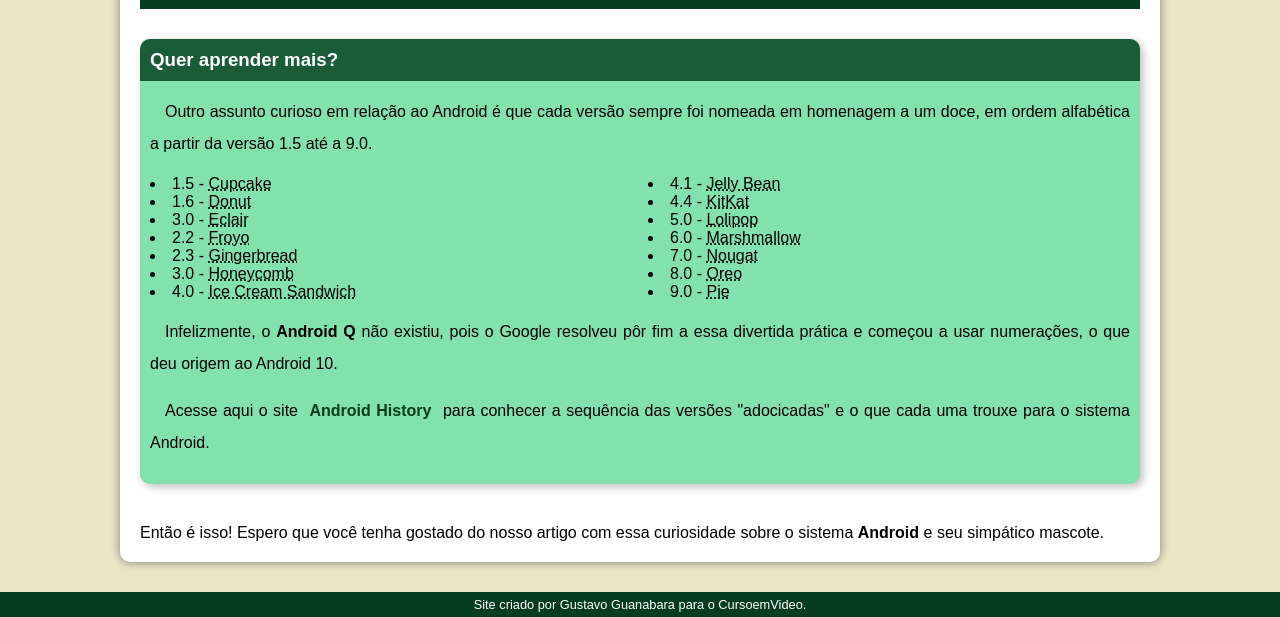
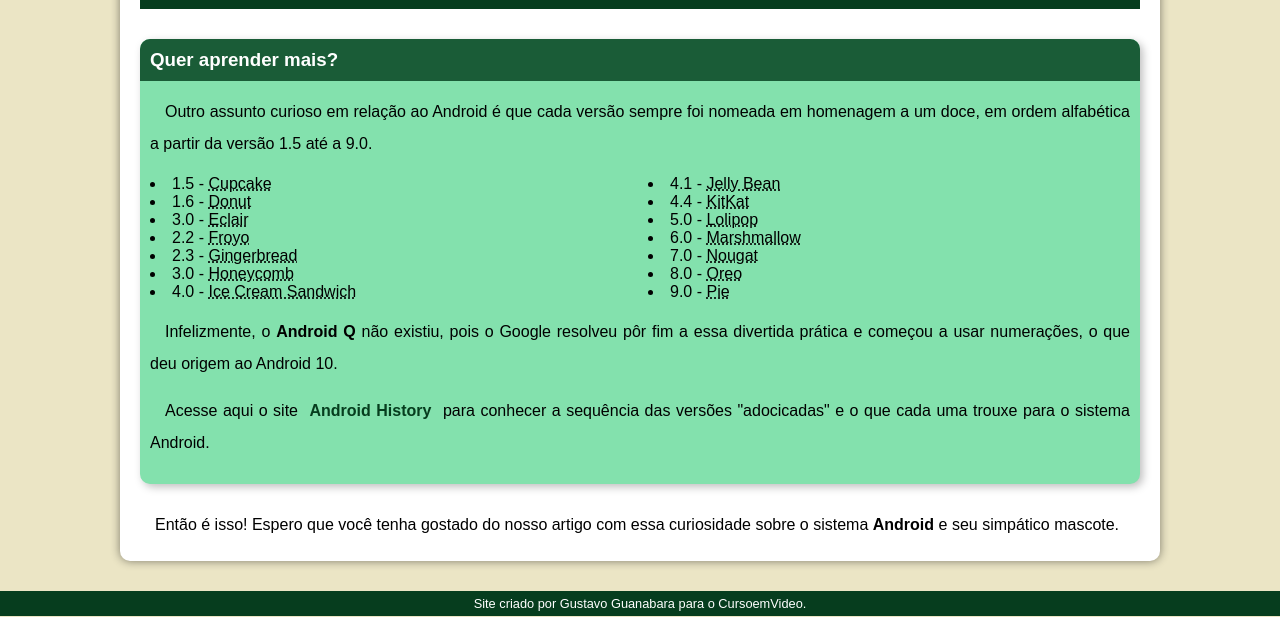
Before and after one commit to ronizera/projeto-android, a plain HTML site: page index.html in a window 1280 px wide. Shown: the part 2415-3032 px from the top of the page. Drawn offline with Linux system fonts and the light colour scheme.

Commit message:
Update style.css

```diff
--- a/style/style.css
+++ b/style/style.css
@@ -193,7 +193,10 @@ aside > ul{
 }
 
 div.finalizacao{
-    padding-top: 40px;
+    padding-top: 25px;
+    text-align: justify;
+    text-indent: 15px;
+    line-height: 2em;
 }
 
 footer{
```
